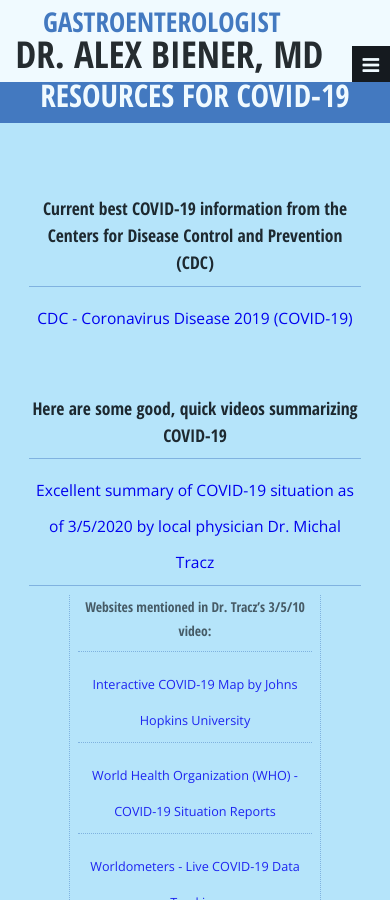
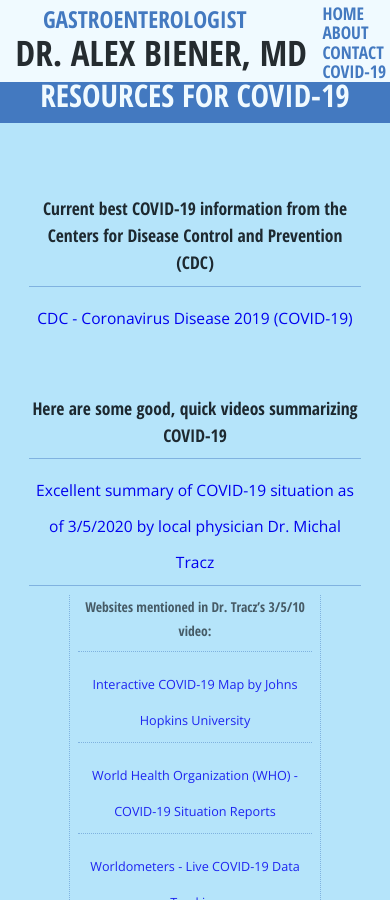
Before and after one commit to alexbienermd/alexbienermd.github.io, a Jekyll site: the page built from _posts/2020-04-09-COVID-19.markdown, in a window 390 px wide and 900 px high. Built offline with Jekyll 4.4.1, drawn with Linux system fonts in a browser that asks for light colours; nearby versions of some CDN libraries.

Commit message:
Trial different mobile navigation menu

```diff
--- a/_layouts/default.html
+++ b/_layouts/default.html
@@ -12,5 +12,4 @@
 
     {% include footer.html %}
   </body>
-  {% include mobile-navigation.html %}
 </html>
--- a/_posts/2020-04-09-COVID-19.markdown
+++ b/_posts/2020-04-09-COVID-19.markdown
@@ -1,6 +1,6 @@
 ---
 layout: post
-title:  "COVID-19 RESOURCES"
+title:  "COVID-19"
 date:   2020-04-09 12:00:00 -0400
 categories: COVID-19
 permalink: COVID-19
--- a/main.css
+++ b/main.css
@@ -394,22 +394,32 @@ h3 {
   }
 
   .header-titles h1 {
-    font-size: 9.5vw;
+    font-size: 9vw;
     left: 5vw;
     top: 9vw;
   }
 
   .header-titles h2 {
-    font-size: 7vw;
+    font-size: 6vw;
     left: 12vw;
     top: 2vw;
   }
 
   .header-navigation {
-    align-self: center;
-    visibility: hidden;
+    align-self: flex-end;
     flex-basis: 0;
+		margin: 0 1vw 0;
+		z-index: 200;
   }
+
+	.header-navigation li {
+		font-size: 4.5vw;
+		line-height: 5vw;
+	}
+
+	.header-navigation a:active {
+		color: #050a0fdc;
+	}
 
   img {
     flex-basis: 53.5vw;
```
